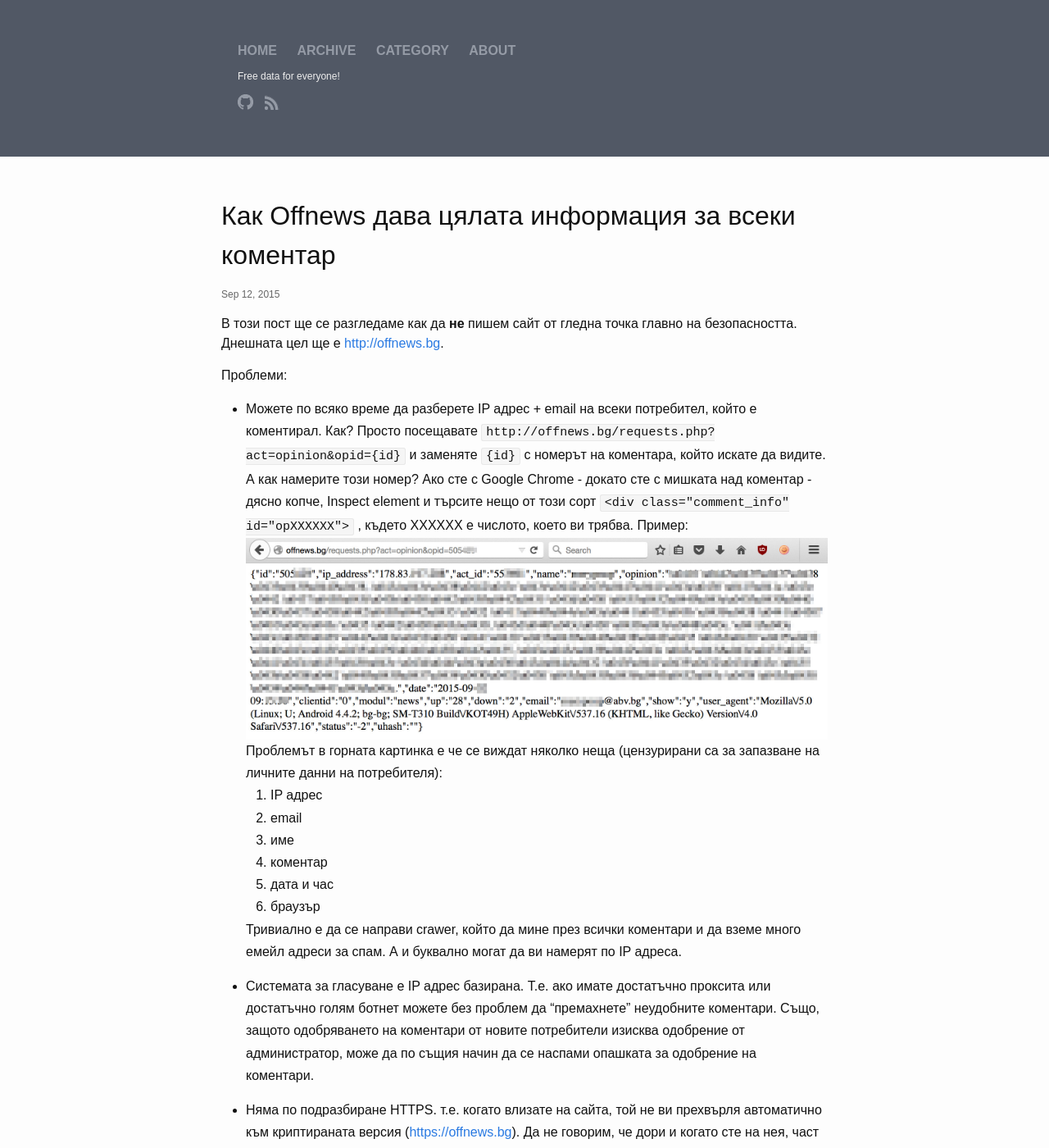
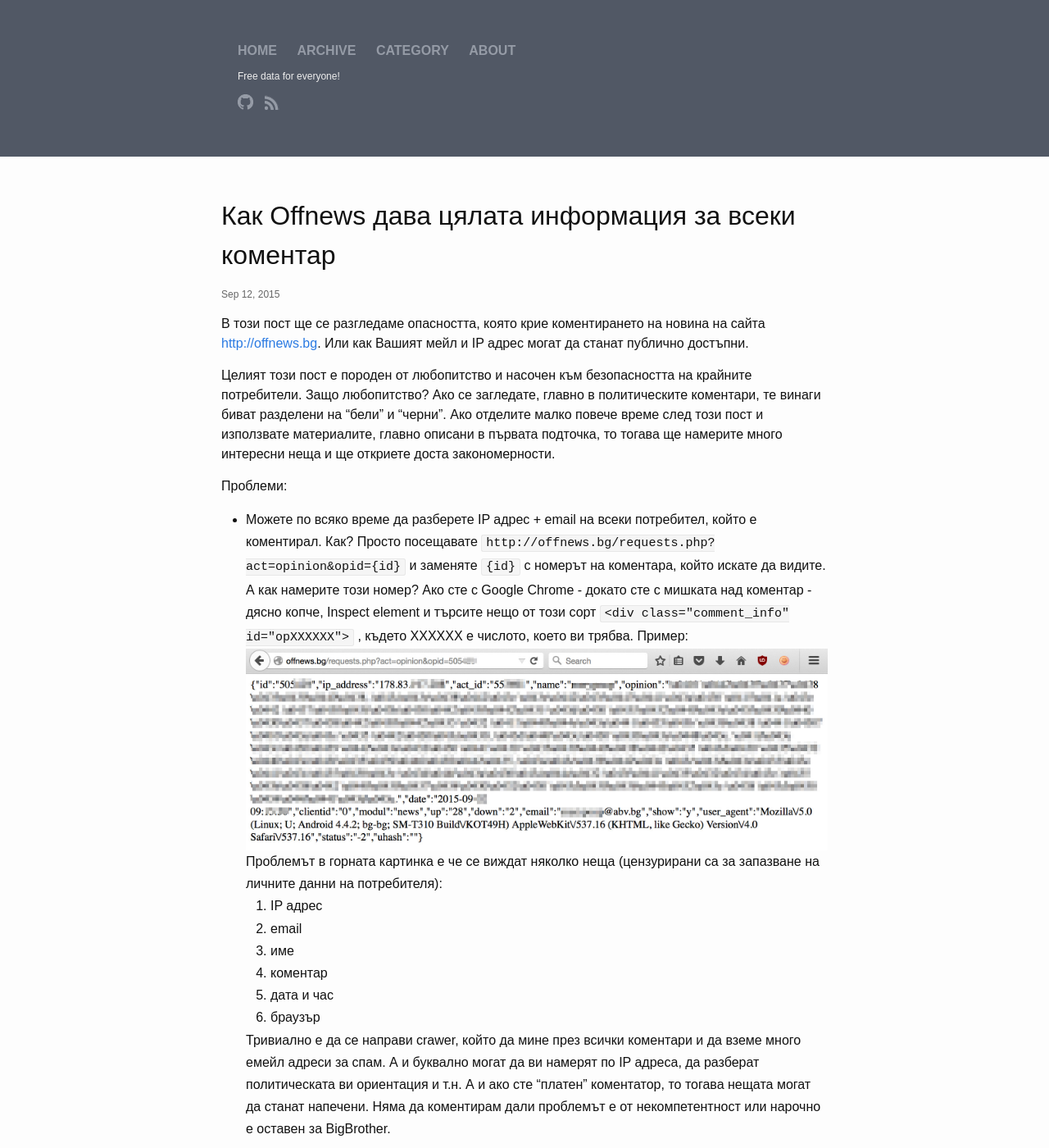
Before and after one commit to fen4o/fen4o.github.io, a Jekyll site: the page built from _posts/2015-09-12-offnews-privacy-failure.md, in a window 1280 px wide and 1400 px high. Shown: the whole window at 82% size. Built offline with Jekyll 4.4.1, drawn with Linux system fonts in a browser that asks for light colours.

Commit message:
some updates

```diff
--- a/_posts/2015-09-12-offnews-privacy-failure.md
+++ b/_posts/2015-09-12-offnews-privacy-failure.md
@@ -6,8 +6,16 @@ categories: blog
 tags: bg
 ---
 
-В този пост ще се разгледаме как да **не** пишем сайт от гледна точка главно на
-безопасността. Днешната цел ще е <http://offnews.bg>.
+В този пост ще се разгледаме опасността, която крие коментирането
+на новина на сайта <http://offnews.bg>. Или как Вашият мейл и IP адрес могат да
+станат публично достъпни.
+
+Целият този пост е породен от любопитство и насочен към безопасността на
+крайните потребители. Защо любопитство? Ако се загледате, главно в политическите
+коментари, те винаги биват разделени на "бели" и "черни". Ако отделите малко
+повече време след този пост и използвате материалите, главно описани в първата
+подточка, то тогава ще намерите много интересни неща и ще откриете доста
+закономерности.
 
 Проблеми:
 
@@ -30,7 +38,10 @@ tags: bg
 
     Тривиално е да се направи crawer, който да мине през всички коментари и да
     вземе много емейл адреси за спам. А и буквално могат да ви намерят по IP
-    адреса.
+    адреса, да разберат политическата ви ориентация и т.н. А и ако сте "платен"
+    коментатор, то тогава нещата могат да станат напечени.
+    Няма да коментирам дали проблемът е от некомпетентност или нарочно е оставен
+    за BigBrother.
 
 *   Системата за гласуване е IP адрес базирана. Т.е. ако имате достатъчно проксита
     или достатъчно голям ботнет можете без проблем да "премахнете" неудобните
--- /dev/null
+++ b/raep.txt
@@ -0,0 +1,4 @@
+Здравейте.
+Интересувам се дали има планове за публикуване на информацията за разписанията и маршрутите на предлаганите от Вас услуги към Google Maps. Тази опция се предлага от много години и много от доставиците на транспортни услуги я възползват, за да достигнат до много повече потр��бители, без необходимостта от инсталиране на допълнителни приложения.
+
+https://support.google.com/transitpartners#topic=3521043
```
